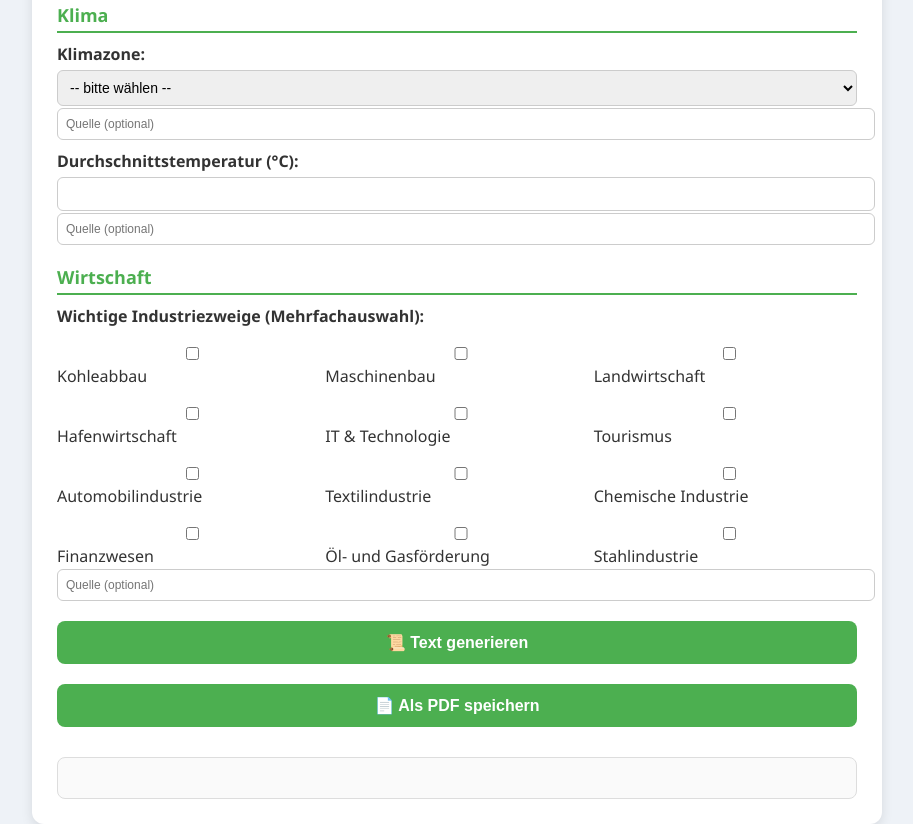
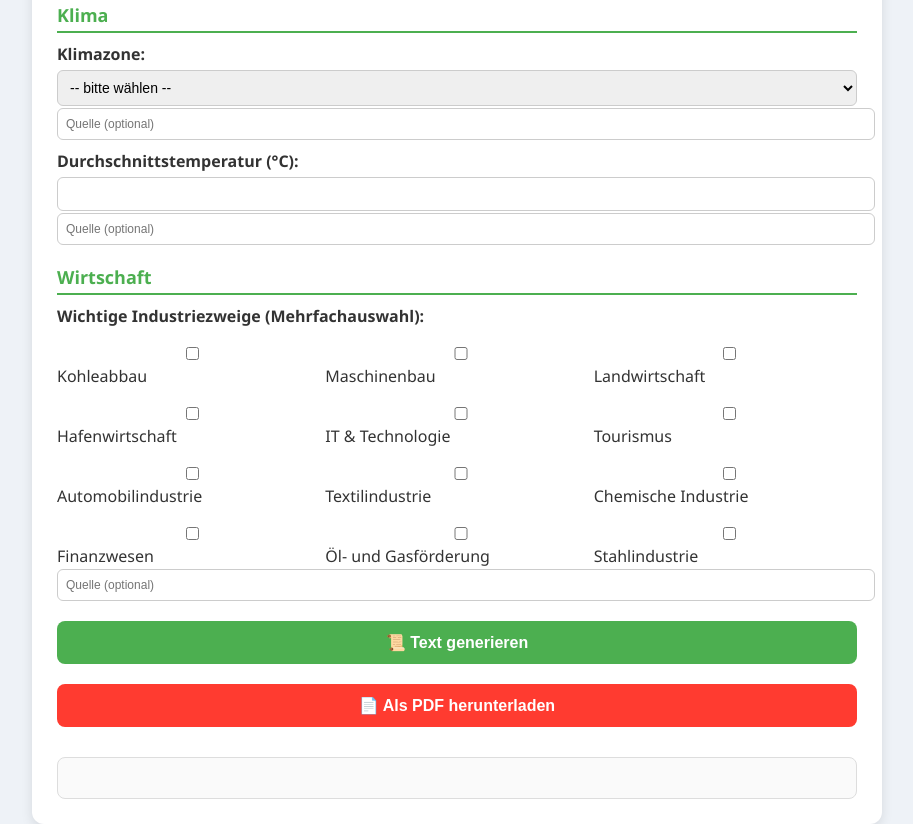
Before and after one commit to TheRobCraftYT/lokalisierung, a plain HTML site: page stadt.html in a window 1280 px wide. Shown: the part 2108-2932 px from the top of the page, without its empty margins (183-1096 px from the left). Drawn offline with nearby package versions, Linux system fonts and the light colour scheme.

Commit message:
Update stadt.html

```diff
--- a/stadt.html
+++ b/stadt.html
@@ -21,6 +21,19 @@ button{display:block;width:100%;margin-top:20px;padding:12px;background:#4CAF50;
 button:hover{background:#43a047;}
 #output{margin-top:30px;padding:20px;background:#fafafa;border:1px solid #ddd;border-radius:8px;line-height:1.6;white-space:pre-line;}
 .sourceInput{font-size:12px;margin-top:2px;}
+  button.pdfBtn{
+  background:#FF3B30; /* knalliges Rot */
+  color:white;
+  font-size:16px;
+  font-weight:bold;
+  border:none;
+  border-radius:8px;
+  cursor:pointer;
+  transition:background 0.3s;
+}
+button.pdfBtn:hover{
+  background:#D32F2F; /* dunkleres Rot beim Hover */
+}
 </style>
 </head>
 <body>
@@ -152,7 +165,8 @@ button:hover{background:#43a047;}
 </div>
 
 <button onclick="generateText()">📜 Text generieren</button>
-<button onclick="downloadPDF()">📄 Als PDF speichern</button>
+<button class="pdfBtn" onclick="downloadPDF()">📄 Als PDF herunterladen</button>
+
 <div id="output"></div>
 </div>
 
```
